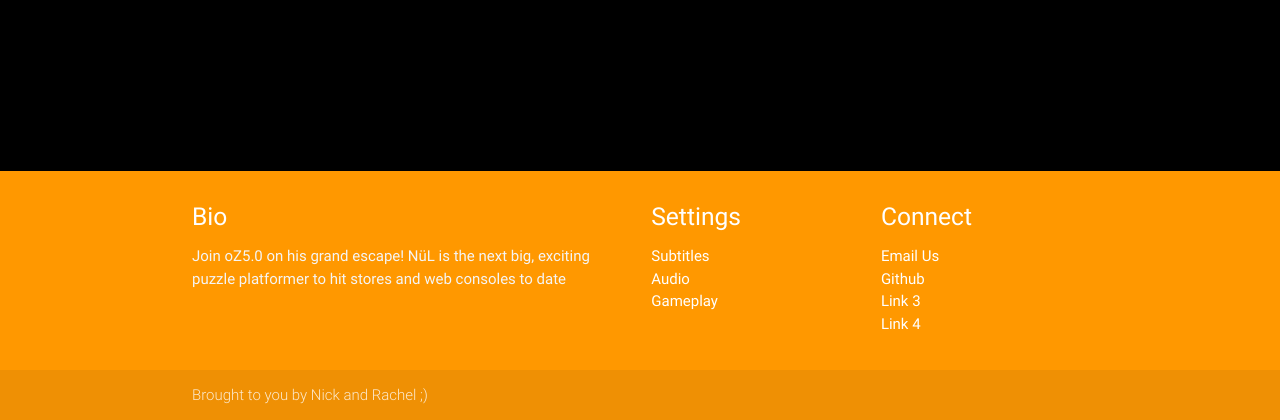
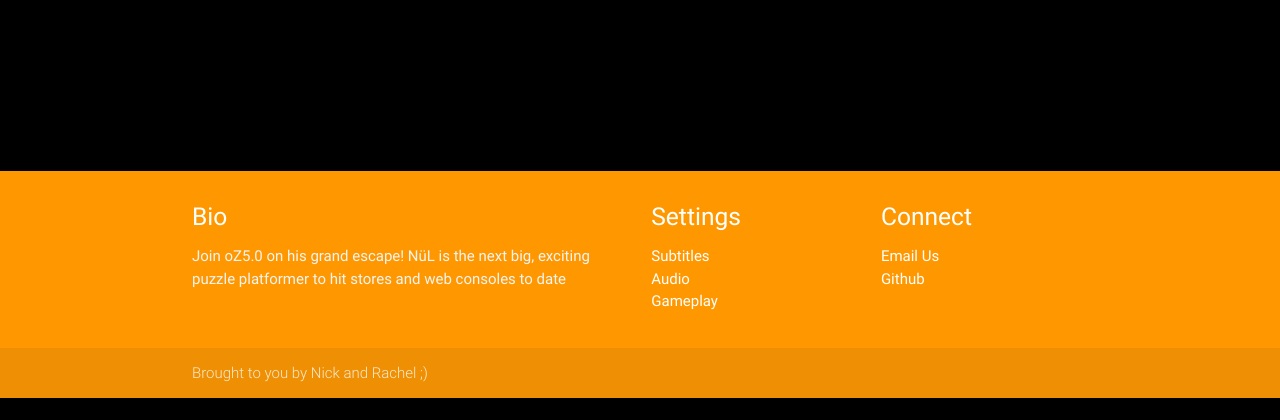
Before and after one commit to RPappalardo/final-project, a PHP site: page / in a window 1280 px wide. Shown: the part 1058-1478 px from the top of the page. After the commit the page ends 1456 px from the top, so only its background shows below. Run offline with PHP 8.4, Linux system fonts and the light colour scheme; some libraries are stand-ins or nearby versions.

Commit message:
deleted extra links

```diff
--- a/index.php
+++ b/index.php
@@ -182,8 +182,6 @@
           <ul>
             <li><a class="white-text" href="#!">Email Us</a></li>
             <li><a class="white-text" href="#!">Github</a></li>
-            <li><a class="white-text" href="#!">Link 3</a></li>
-            <li><a class="white-text" href="#!">Link 4</a></li>
           </ul>
         </div>
       </div>
```
